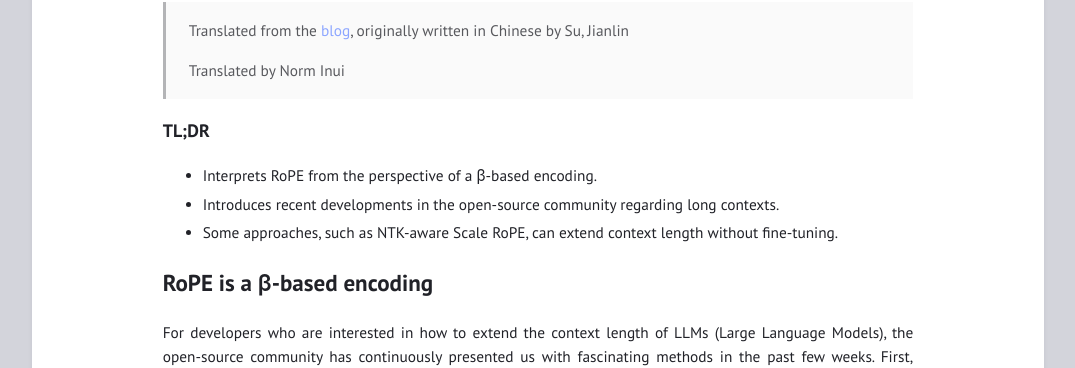
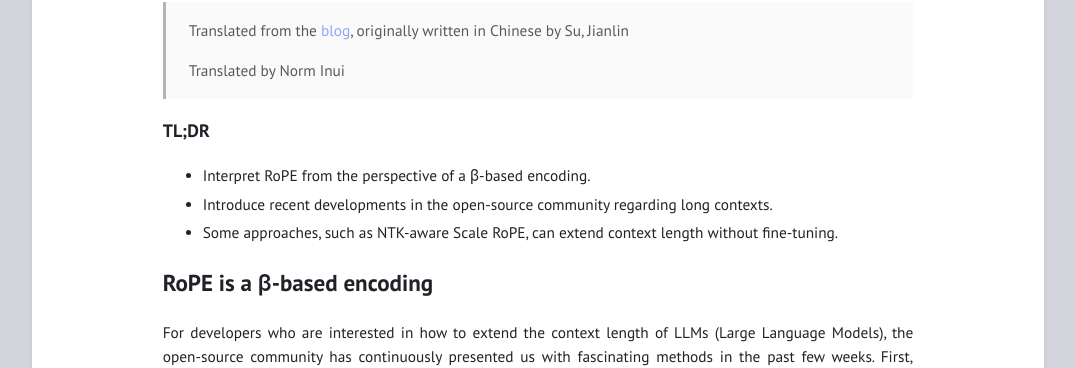
Before and after one commit to NormXU/NormXU.github.io, a Jekyll site: the page built from _posts/2023-08-09-Rethinking-Rotary-Position-Embedding.md, in a window 1280 px wide and 900 px high. Shown: the part 252-620 px from the top of the window, without its empty margins (102-1177 px from the left). Built offline with Jekyll 4.4.1, drawn with Linux system fonts in a browser that asks for light colours.

Commit message:
update blog

```diff
--- a/_posts/2023-08-09-Rethinking-Rotary-Position-Embedding.md
+++ b/_posts/2023-08-09-Rethinking-Rotary-Position-Embedding.md
@@ -10,8 +10,8 @@ categories: LLM
 
 ### TL;DR
 
-- Interprets RoPE from the perspective of a β-based encoding.
-- Introduces recent developments in the open-source community regarding long contexts.
+- Interpret RoPE from the perspective of a β-based encoding.
+- Introduce recent developments in the open-source community regarding long contexts.
 - Some approaches, such as NTK-aware Scale RoPE, can extend context length without fine-tuning.
 
 ## RoPE is a β-based encoding
```
